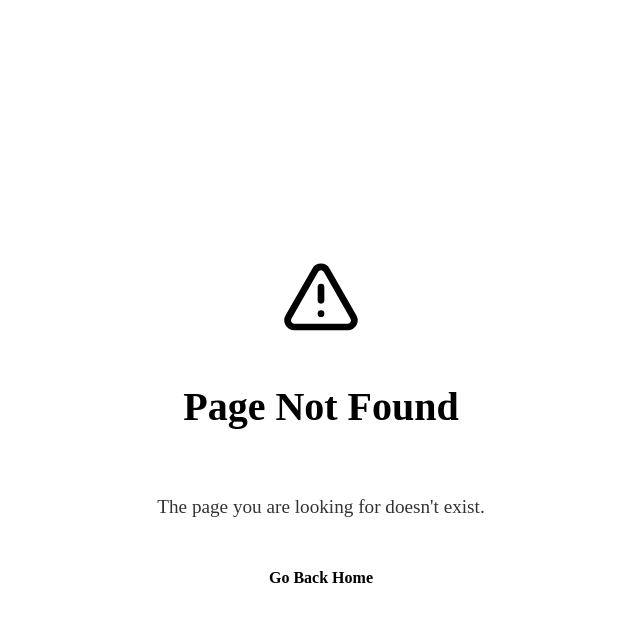
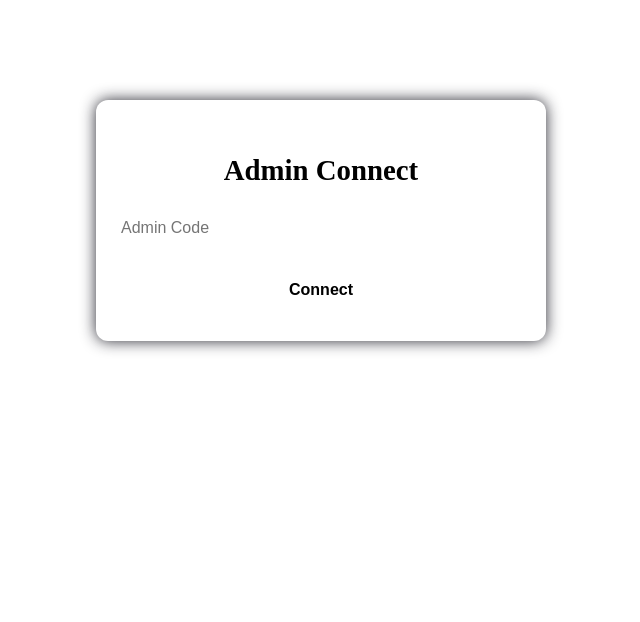
Before and after one commit to Pityesz1332/music-website, a React (Vite) app: page /admin/connect in a window 1280 px wide. Before the commit this address had no page. Shown: the top 622 px of the page, without its empty margins (319-959 px from the left). Built offline with nearby package versions, Linux system fonts and the light colour scheme; the HTML template or start-up script is replaced by a standard one.

Commit message:
Fix: Admin page for admins only

```diff
--- a/src/App.jsx
+++ b/src/App.jsx
@@ -4,6 +4,7 @@ import { MusicProvider } from "./context/MusicContext"
 import { AuthProvider } from "./context/AuthContext"
 import { NotificationProvider } from "./context/NotificationContext"
 import { LoadingProvider } from "./context/LoadingContext"
+import { AdminProvider } from "./context/AdminContext"
 
 import MainLayout from "./layouts/MainLayout"
 import AdminLayout from "./layouts/AdminLayout"
@@ -16,11 +17,13 @@ import MyAccount from "./pages/MyAccount"
 import AdminDashboard from "./pages/admin/AdminDashboard"
 import ManageSongs from "./pages/admin/ManageSongs"
 import ManageUsers from "./pages/admin/ManageUsers"
+import AdminConnect from "./pages/admin/AdminConnect"
 import NotFound from "./pages/NotFound"
 
 import ErrorBoundary from "./components/ErrorBoundary"
 import Notifications from "./components/Notifications"
 import LoadingOverlay from "./components/LoadingOverlay"
+import AdminRoute from "./components/admin/AdminRoute"
 
 {/*function ProtectedRoute({ children }) {
   const { isConnected, loading } = useAuth();
@@ -36,11 +39,13 @@ function App() {
       <NotificationProvider>
         <LoadingProvider>
           <AuthProvider>
+            <AdminProvider>
               <MusicProvider>
                 <Notifications />
                 <LoadingOverlay />
                 <Router>
                   <Routes>
+
                     {/* Main (Public/Connected) */}
                     <Route element={<MainLayout />}>
                       <Route path="/" element={<Home />} />
@@ -49,17 +54,23 @@ function App() {
                       <Route path="/saved" element={<Saved />} />
                       <Route path="/myaccount" element={<MyAccount />} />
                     </Route>
+
+                    {/* Admin connect (public) */}
+                    <Route path="/admin/connect" element={<AdminConnect />} />
+
                     {/* Admin */}
                     <Route element={<AdminLayout />}>
-                    <Route path="/admin" element={<AdminDashboard />} />
-                    <Route path="/admin/songs" element={<ManageSongs />} />
-                    <Route path="/admin/users" element={<ManageUsers />} />
+                      <Route path="/admin" element={<AdminRoute><AdminDashboard /></AdminRoute>} />
+                      <Route path="/admin/songs" element={<AdminRoute><ManageSongs /></AdminRoute>} />
+                      <Route path="/admin/users" element={<AdminRoute><ManageUsers /></AdminRoute>} />
                     </Route>
-                  {/* Error */}
+
+                    {/* Error fallback */}
                     <Route path="*" element={<NotFound />} />
                   </Routes>
                 </Router>
               </MusicProvider>
+            </AdminProvider>
           </AuthProvider>
         </LoadingProvider>
       </NotificationProvider>
--- a/src/components/admin/AdminNavbar.jsx
+++ b/src/components/admin/AdminNavbar.jsx
@@ -23,7 +23,7 @@ function AdminNavbar() {
         return () => window.removeEventListener("scroll", handleScroll);
     }, []);
 
-    function handleLogout() {
+    function handleDisconnect() {
         navigate("/");
     }
 
@@ -51,12 +51,12 @@ function AdminNavbar() {
                 </li>
 
                 <li className="mobile-logout">
-                    <button className="admin-logout-btn" onClick={handleLogout}>Logout</button>
+                    <button className="admin-logout-btn" onClick={handleDisconnect}>Disconnect</button>
                 </li>
             </ul>
 
             <div className="admin-right">
-                <button className="admin-logout-btn" onClick={handleLogout}>Logout</button>
+                <button className="admin-logout-btn" onClick={handleDisconnect}>Disconnect</button>
             </div>
         </nav>
     );
--- /dev/null
+++ b/src/components/admin/AdminRoute.jsx
@@ -0,0 +1,12 @@
+import { Navigate } from "react-router-dom";
+import { useAdmin } from "../../context/AdminContext";
+
+function AdminRoute({ children }) {
+    const { isAdmin } = useAdmin();
+
+    if (!isAdmin) return <Navigate to="/admin/connect" replace />;
+
+    return children;
+}
+
+export default AdminRoute;
--- /dev/null
+++ b/src/context/AdminContext.jsx
@@ -0,0 +1,40 @@
+import { createContext, useContext, useState, useEffect } from "react";
+import { ADMIN_CODE } from "../utils/config";
+
+const AdminContext = createContext();
+
+function AdminProvider({ children }) {
+    const [isAdmin, setIsAdmin] = useState(false);
+
+    function connectAsAdmin(wallet) {
+        if (wallet.toLowerCase() === ADMIN_CODE.toLowerCase()) {
+            setIsAdmin(true);
+            localStorage.setItem("isAdmin", "true");
+        } else {
+            setIsAdmin(false);
+            localStorage.removeItem("isAdmin");
+        }
+    }
+
+    function disconnectAdmin() {
+        setIsAdmin(false);
+        localStorage.removeItem("isAdmin");
+    }
+
+    useEffect(() => {
+        const saved = localStorage.getItem("isAdmin");
+        if (saved === "true") setIsAdmin(true);
+    }, []);
+
+    return (
+        <AdminContext.Provider value={{ isAdmin, connectAsAdmin, disconnectAdmin }}>
+            {children}
+        </AdminContext.Provider>
+    );
+}
+
+function useAdmin() {
+    return useContext(AdminContext);
+}
+
+export { AdminProvider, useAdmin };
--- a/src/layouts/AdminLayout.jsx
+++ b/src/layouts/AdminLayout.jsx
@@ -1,12 +1,12 @@
 import React from "react";
 import { Outlet } from "react-router-dom";
-import Navbar from "../components/admin/AdminNavbar";
+import AdminNavbar from "../components/admin/AdminNavbar";
 import "../styles/admin/AdminLayout.css";
 
 function AdminLayout() {
     return (
         <div className="admin-container">
-            <Navbar />
+            <AdminNavbar />
             <main className="admin-content">
                 <Outlet />
             </main>
--- /dev/null
+++ b/src/pages/admin/AdminConnect.jsx
@@ -0,0 +1,45 @@
+import { useState } from "react";
+import "../../styles/admin/AdminConnect.css";
+import { useNavigate } from "react-router-dom";
+import { useAdmin } from "../../context/AdminContext";
+import { useNotification } from "../../context/NotificationContext";
+
+function AdminConnect() {
+    const [input, setInput] = useState("");
+    const [error, setError] = useState(null);
+    const { connectAsAdmin } = useAdmin();
+    const { notify } = useNotification();
+    const navigate = useNavigate();
+
+    function handleSubmit(e) {
+        e.preventDefault();
+
+        connectAsAdmin(input);
+        const after = localStorage.getItem("isAdmin");
+
+        if (after === "true") {
+            navigate("/admin");
+            notify("Welcome, Admin", "success");
+        } else {
+            setError("Invalid code");
+            setInput("");
+            notify("Invalid code. Try again!", "error");
+        }
+    }
+
+    return (
+        <form onSubmit={handleSubmit} className="admin-connect-form">
+            <h2>Admin Connect</h2>
+            <input
+                type="text"
+                placeholder="Admin Code"
+                value={input}
+                onChange={(e) => setInput(e.target.value)}
+            />
+            <button type="submit">Connect</button>
+            {error && <p style={{ color: "red" }} className="invalid-code-error">{error}</p>}
+        </form>
+    );
+}
+
+export default AdminConnect;
--- /dev/null
+++ b/src/styles/admin/AdminConnect.css
@@ -0,0 +1,82 @@
+.admin-connect-form {
+    max-width: 400px;
+    width: 100%;
+    margin: 100px auto;
+    padding: 30px 25px;
+    background: var(--card);
+    border: 2px solid var(--dark-accent);
+    border-radius: 12px;
+    box-shadow: 0 0 15px rgba(20, 20, 30, 0.9);
+    display: flex;
+    flex-direction: column;
+    align-items: center;
+    transition: transform 0.2s ease, box-shadow 0.2s ease;
+}
+
+.admin-connect-form:hover {
+    transform: scale(1.02);
+    box-shadow: 0 0 25px rgba(50, 50, 70, 0.9);
+}
+
+.admin-connect-form h2 {
+    color: var(--accent);
+    margin-bottom: 20px;
+    font-size: 1.8rem;
+    text-align: center;
+}
+
+.admin-connect-form input {
+    width: 100%;
+    padding: 12px 15px;
+    margin-bottom: 20px;
+    border: 2px solid var(--muted-text);
+    border-radius: 8px;
+    background: var(--card);
+    color: var(--main-text);
+    font-size: 1rem;
+    outline: none;
+    transition: border 0.2s ease;
+}
+
+.admin-connect-form input:focus {
+    border-color: var(--dark-accent);
+}
+
+.admin-connect-form button {
+    width: 100%;
+    padding: 12px 15px;
+    background: var(--accent);
+    border: none;
+    border-radius: 8px;
+    color: var(--main-text);
+    font-size: 1rem;
+    cursor: pointer;
+    font-weight: bold;
+    transition: background 0.2s ease, transform 0.1s ease;
+}
+
+.admin-connect-form button:hover {
+    background: var(--dark-accent);
+    transform: scale(1.03);
+}
+
+.admin-connect-form .invalid-code-error {
+    font-size: 0.9rem;
+    margin-top: 5px;
+    text-align: center;
+}
+
+@media (max-width: 480px) {
+    .admin-connect-form {
+        padding: 25px 15px;
+    }
+
+    .admin-connect-form h2 {
+        font-size: 1.5rem;
+    }
+
+    .admin-connect-form input,
+    .admin-connect-form button {
+        font-size: 0.95rem;
+    }
+}
--- a/src/styles/admin/ManageUsers.css
+++ b/src/styles/admin/ManageUsers.css
@@ -41,12 +41,14 @@
 }
 
 .edit-btn,
-.delete.btn {
+.delete-btn {
     padding: 8px 12px;
     border-radius: 6px;
     margin-left: 10px;
     border: none;
     cursor: pointer;
+    color: var(--accent);
+    background: none;
 }
 
 .modal {
--- /dev/null
+++ b/src/utils/config.js
@@ -0,0 +1 @@
+export const ADMIN_CODE = "0xAdmin";
```
Lines whose indentation alone changed are shown as unchanged.
